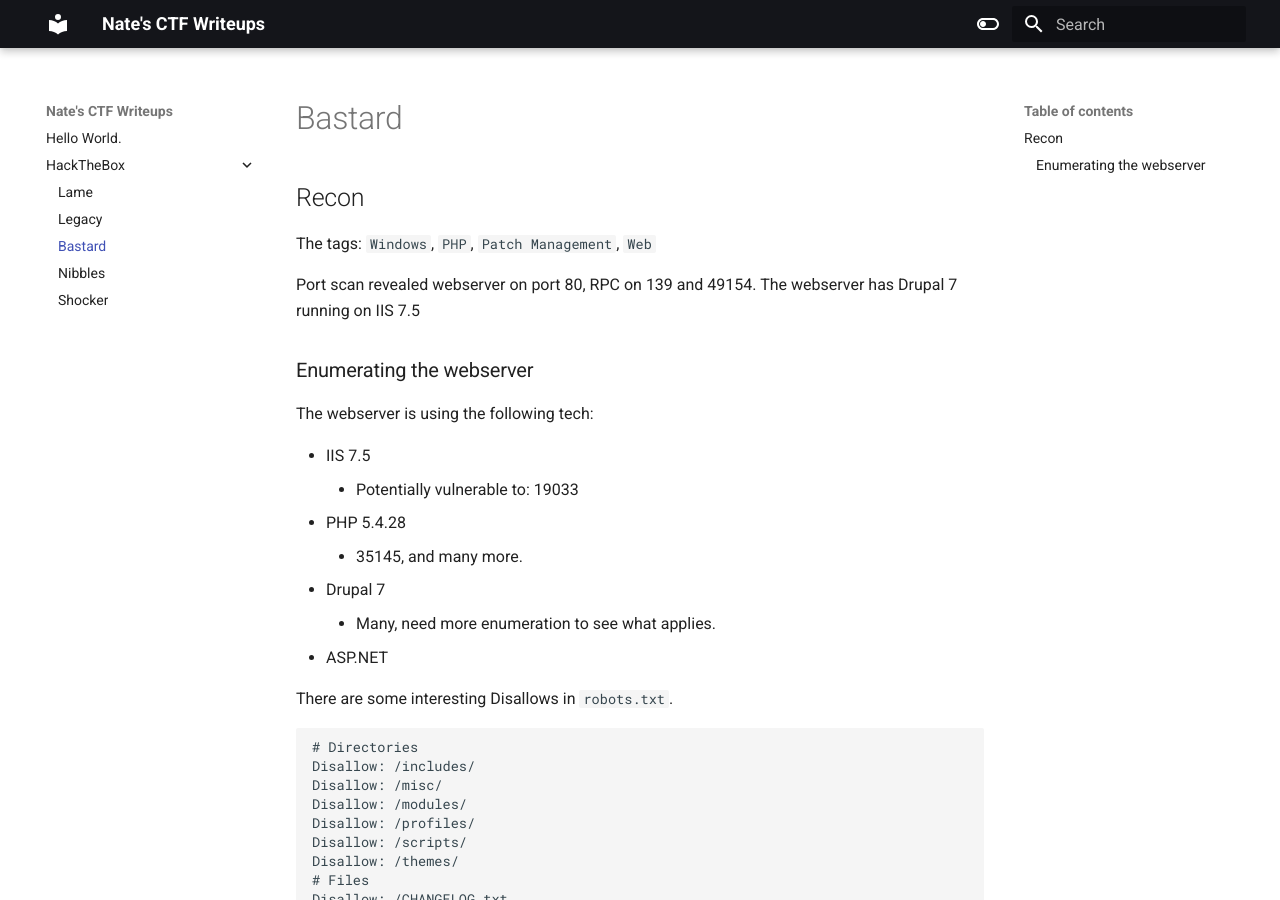
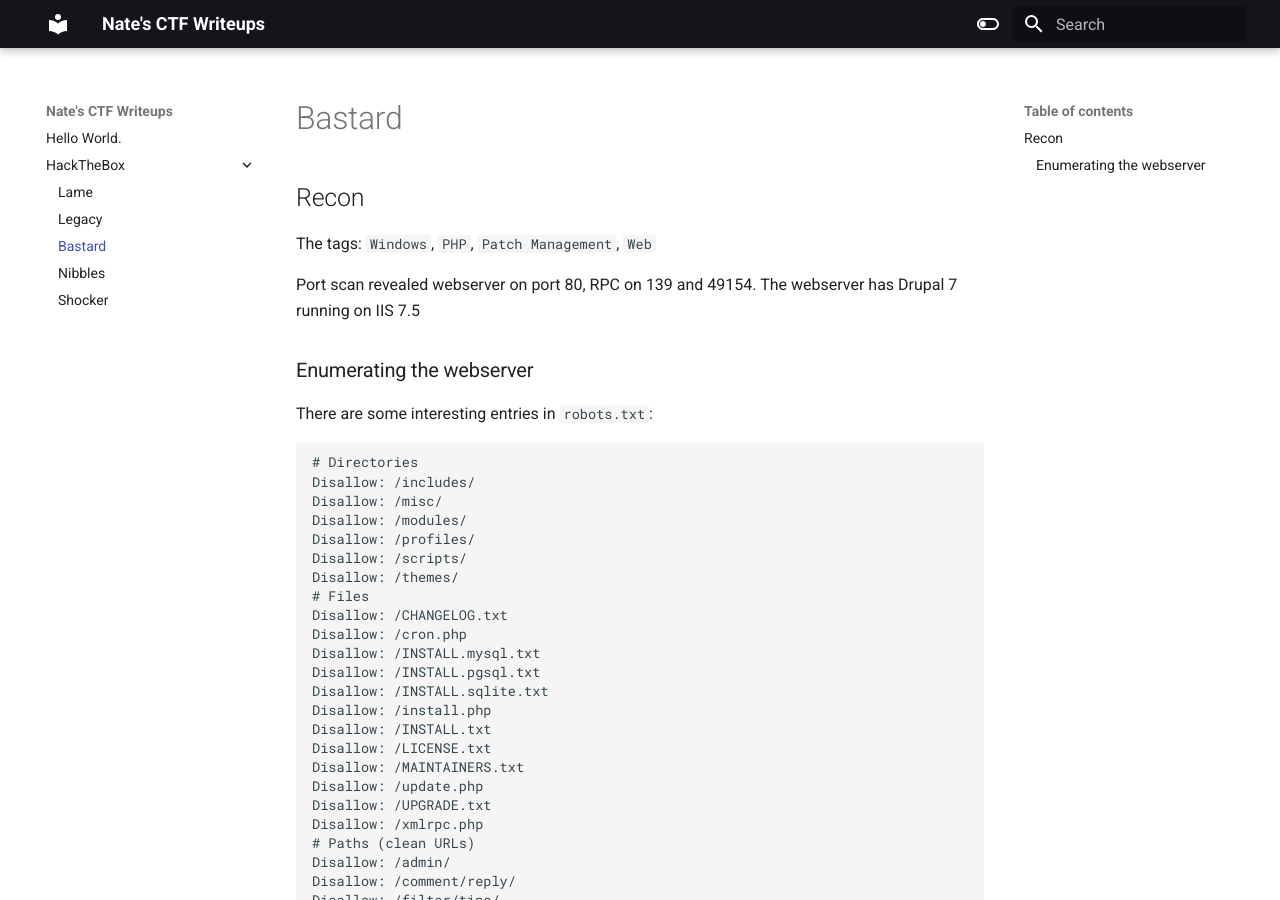
Before and after one commit to nlw93/ctfs, an MkDocs documentation site: the page built from docs/HackTheBox/bastard.md, in a window 1280 px wide and 900 px high. Built offline with MkDocs 1.6.1 and Material for MkDocs 9.7.7, drawn with Linux system fonts in a browser that asks for light colours; some of the changed text lies outside the part shown.

Commit message:
cleaning it up a bit

````diff
--- a/docs/HackTheBox/bastard.md
+++ b/docs/HackTheBox/bastard.md
@@ -9,17 +9,7 @@ The webserver has Drupal 7 running on IIS 7.5
 
 ### Enumerating the webserver
 
-The webserver is using the following tech:
-
-- IIS 7.5
-	- Potentially vulnerable to: 19033
-- PHP 5.4.28
-	- 35145, and many more.
-- Drupal 7
-	- Many, need more enumeration to see what applies.
-- ASP.NET
-
-There are some interesting Disallows in `robots.txt`.
+There are some interesting entries in `robots.txt`:
 
 ```bash
 # Directories
@@ -92,7 +82,3 @@ There are also some interesting findings by feroxbuster
 200      123l      714w     5382c http://10.10.10.9/ReadMe.txt
 
 ```
-
-# Exploitation
-
-I'm leaning toward `/xmlrpc.php` as an attack surface. I've seen it vulnerable in the past.
````
